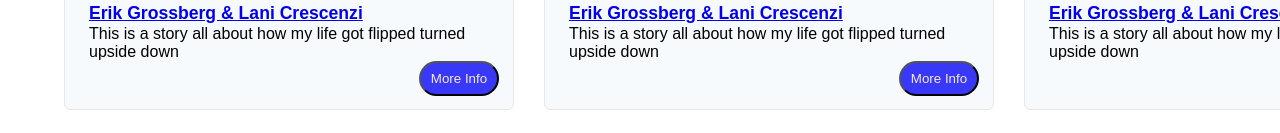
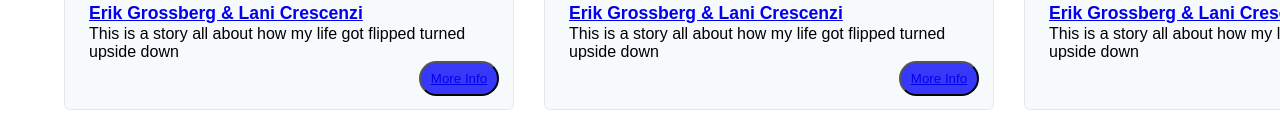
Before and after one commit to erikweller/book, a React app: page / in a window 1280 px wide. Shown: the part 815-948 px from the top of the page. Built offline with nearby package versions, Linux system fonts and the light colour scheme.

Commit message:
Updated Website

```diff
--- a/package.json
+++ b/package.json
@@ -1,4 +1,5 @@
 {
+  "homepage": "http://erikweller.github.io/book",
   "name": "booklist",
   "version": "0.1.0",
   "private": true,
@@ -9,11 +10,13 @@
     "react": "^18.2.0",
     "react-dom": "^18.2.0",
     "react-router-dom": "^6.3.0",
-    "react-scripts": "^2.1.3",
+    "react-scripts": "5.0.1",
     "web-vitals": "^2.1.4"
   },
   "scripts": {
     "start": "react-scripts start",
+    "predeploy" : "npm run build",
+    "deploy" : "gh-pages -d build",
     "build": "react-scripts build",
     "test": "react-scripts test",
     "eject": "react-scripts eject"
--- a/src/index.js
+++ b/src/index.js
@@ -1,7 +1,7 @@
 import React from 'react';
 import ReactDOM from 'react-dom';
 // import imagers from './images/us.jpeg';
-import icon from './images/free.png';
+import icon from './images/us.png';
 import './index.css'
 
 function BookList () {
@@ -52,7 +52,7 @@ const PageDescription = () => {
 }
 
 const MoreInfo = () => {
-  return <button className='more-info'>More Info</button>
+  return <button className='more-info'><a href="http://www.drinksunice.com">More Info</a></button>
 }
 
 
```
Also changed, not shown: public/index.html (+2 -0 lines).
